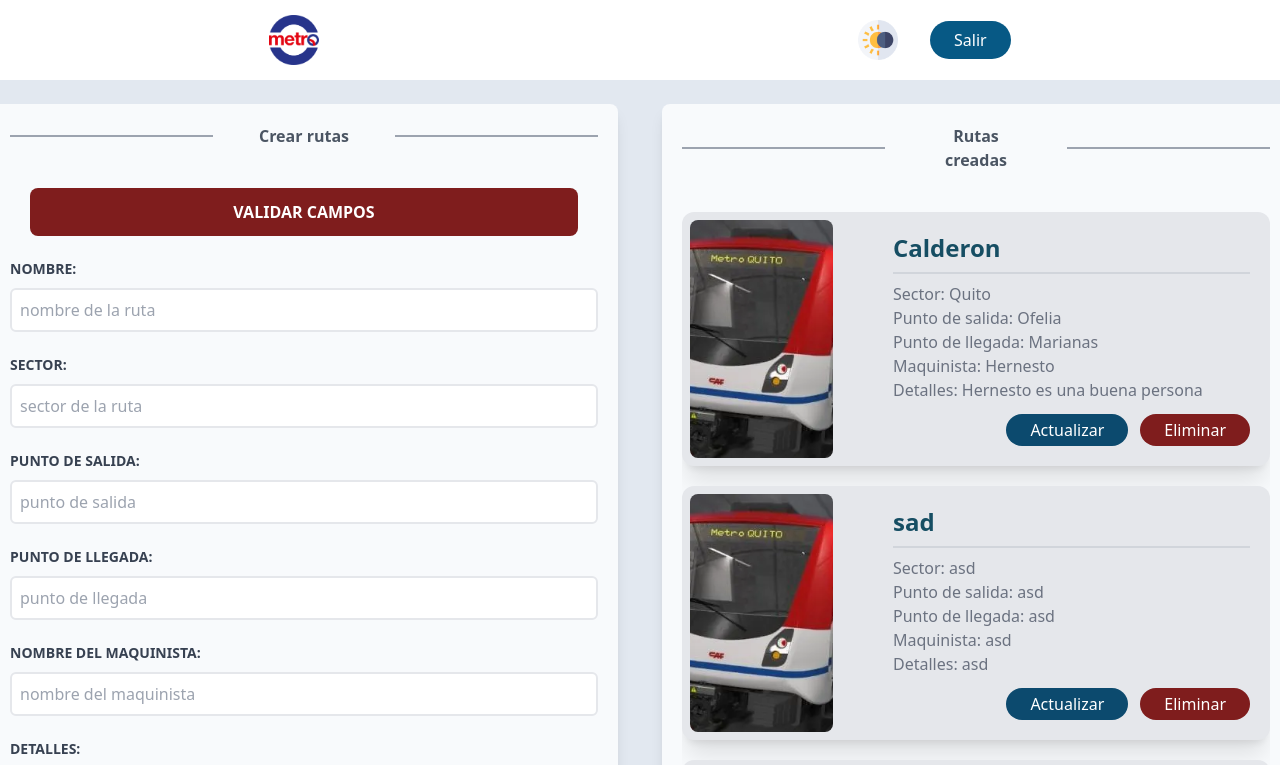
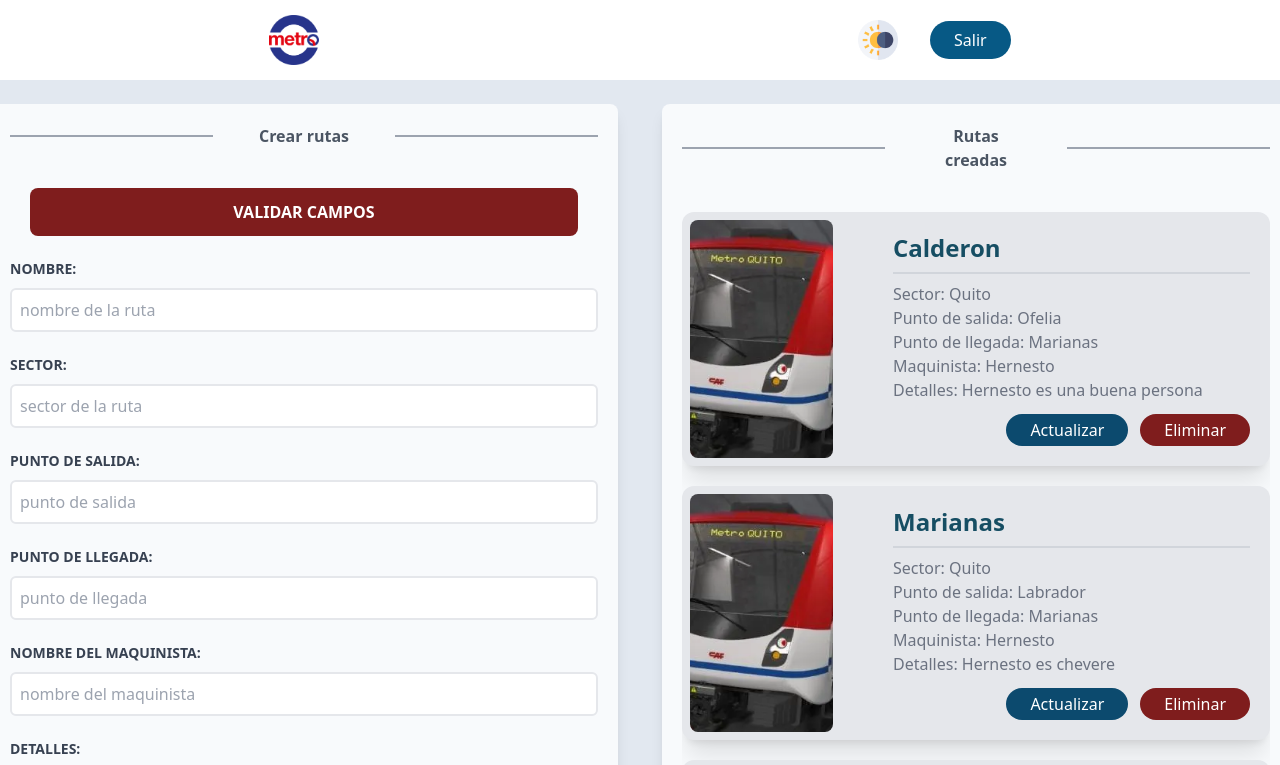
Before and after one commit to Einarr07/prueba1_segundoBimestre-Metro_Quito, a React (Vite) app: page / in a window 1280 px wide. Shown: the top 765 px of the page. Built offline with nearby package versions, Linux system fonts and the light colour scheme; data requests are answered from the project's data file.

Commit message:
Limpieza de campos

```diff
--- a/db.json
+++ b/db.json
@@ -27,15 +27,6 @@
       "id": "f259f24a-45cd-452a-8e69-b339115e217b"
     },
     {
-      "nombre": "sad",
-      "sector": "asd",
-      "salida": "asd",
-      "llegada": "asd",
-      "maquinista": "asd",
-      "detalles": "asd",
-      "id": "cad60901-82c8-4c1c-a2a6-41fa66c199e4"
-    },
-    {
       "nombre": "Marianas",
       "sector": "Quito",
       "salida": "Labrador",
@@ -45,22 +36,31 @@
       "id": "b51588d0-2397-441f-b1a4-2f05b9783168"
     },
     {
-      "nombre": "asdfa",
-      "sector": "sd",
-      "salida": "sdf",
-      "llegada": "sdf",
-      "maquinista": "sdf",
-      "detalles": "sdf sdf",
-      "id": "30ea6cbe-32be-43ae-9773-5231b129b0d7"
+      "nombre": "Quitumbe",
+      "sector": "SanCristobal",
+      "salida": "la ecutoriana",
+      "llegada": "universidad EPN",
+      "maquinista": "Marco",
+      "detalles": "asd",
+      "id": "ae3e88b4-917d-440b-b68d-667fa681d200"
     },
     {
-      "nombre": "Ejido",
-      "sector": "asd",
-      "salida": "asd",
-      "llegada": "asd",
-      "maquinista": "asd",
-      "detalles": "asd",
-      "id": "477bab69-1a11-4123-b034-f9deee302273"
+      "nombre": "Quitumbe",
+      "sector": "Puente 8",
+      "salida": "Capuli",
+      "llegada": "universidad EPN",
+      "maquinista": "Marco",
+      "detalles": "qerthfd",
+      "id": "9b4fa2e4-2f4d-4c7c-9d64-1d47767fdfaa"
+    },
+    {
+      "nombre": "Machachi",
+      "sector": "PichinCHA",
+      "salida": "EPN",
+      "llegada": "Machachi",
+      "maquinista": "Katherine",
+      "detalles": "es katherin pero se esribe katherine",
+      "id": "9a47bfe2-b773-4d99-b40f-d2eae3285607"
     }
   ]
 }
--- a/src/components/Formulario.jsx
+++ b/src/components/Formulario.jsx
@@ -16,6 +16,12 @@ export const Formulario = ({ setEstado, idMetro }) => {
         detalles: ""
     });
 
+    const handleChange = async (e) => {
+        setform({...form,
+            [e.target.name]:e.target.value
+        })
+    }
+
     useEffect(() => {
         if (idMetro) {
             (async function (idMetro) {
@@ -23,7 +29,7 @@ export const Formulario = ({ setEstado, idMetro }) => {
                     const respuesta = await (
                         await fetch(`http://localhost:3000/metro/${idMetro}`)
                     ).json();
-                    const {
+                    const{
                         id,
                         nombre,
                         sector,
@@ -31,7 +37,7 @@ export const Formulario = ({ setEstado, idMetro }) => {
                         llegada,
                         maquinista,
                         detalles
-                    } = respuesta;
+                    } = respuesta
                     setForm({
                         ...form,
                         nombre,
@@ -49,7 +55,9 @@ export const Formulario = ({ setEstado, idMetro }) => {
         }
     }, [idMetro]);
 
-    const handleFormSubmit = async (data) => {
+
+
+    const handleFormSubmit = async (data, {resetForm}) => {
         if (Object.values(data).some((value) => value === "")) {
             setError(true);
             setTimeout(() => {
@@ -81,6 +89,7 @@ export const Formulario = ({ setEstado, idMetro }) => {
             setTimeout(() => {
                 setMensaje(false);
                 setEstado(false);
+                resetForm();
             }, 1000);
         } catch (error) {
             console.log(error);
@@ -178,7 +187,7 @@ export const Formulario = ({ setEstado, idMetro }) => {
                 text-white uppercase font-bold rounded-lg
                 hover:bg-red-900 cursor-pointer transition-all'
                 value={form.id ? "Actualizar ruta" : "Registrar ruta"} />
-            </Form>
+            </Form >
         </Formik>
     );
 };
```
Also changed, not shown: 1 other file (tests, documents, lock files or other folders).
